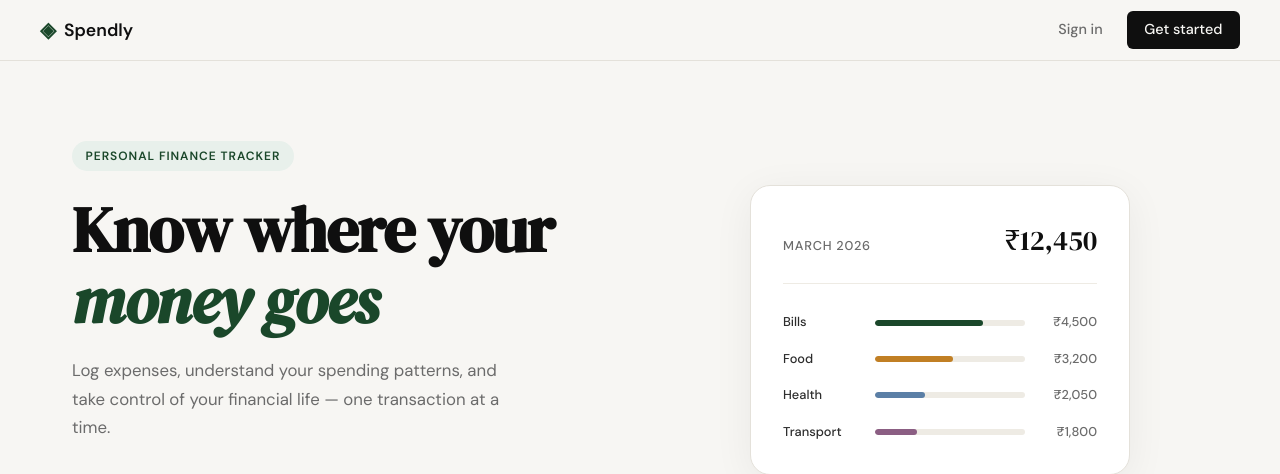
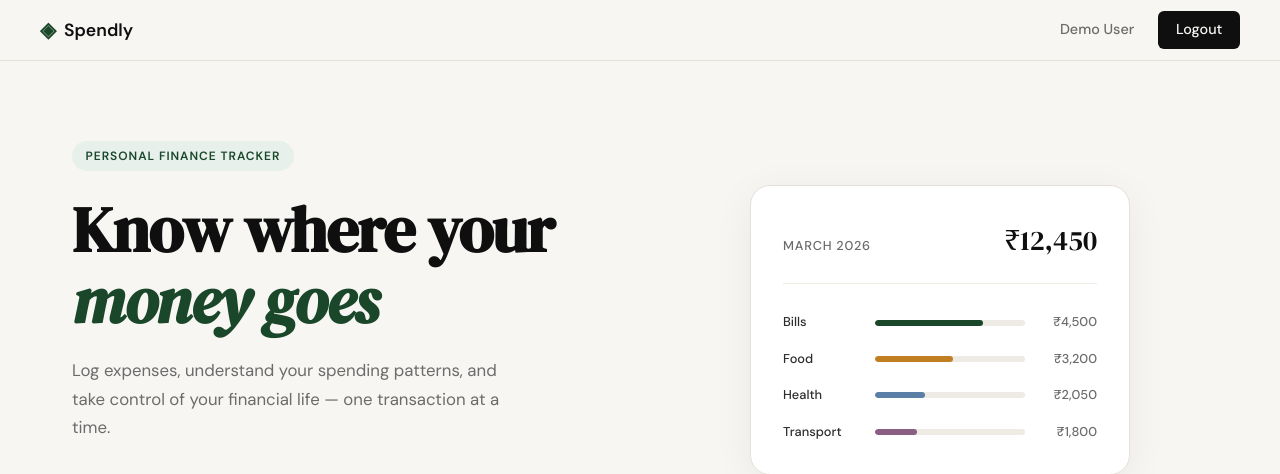
Before and after one commit to PrakhrS/Kharche, a Flask app: page / in a window 1280 px wide. Shown: the top 474 px of the page. Run offline with Flask 3, Linux system fonts and the light colour scheme; a user stored in the database is signed in.

Commit message:
add login functionality

```diff
--- a/app.py
+++ b/app.py
@@ -1,6 +1,6 @@
 from flask import Flask, render_template, request, redirect, url_for, flash, session
 from database.db import get_db, init_db, seed_db, create_user
-from werkzeug.security import generate_password_hash
+from werkzeug.security import generate_password_hash, check_password_hash
 import sqlite3
 
 app = Flask(__name__)
@@ -18,6 +18,10 @@ def landing():
 
 @app.route("/register", methods=["GET", "POST"])
 def register():
+    # Redirect to home if already logged in
+    if session.get("user_id"):
+        return redirect(url_for("landing"))
+
     if request.method == "POST":
         # Get form data
         name = request.form.get("name")
@@ -51,7 +55,7 @@ def register():
             session["user_name"] = name
 
             flash("Registration successful!", "success")
-            return redirect(url_for("login"))
+            return redirect(url_for("landing"))
         except sqlite3.IntegrityError:
             flash("Email already registered", "error")
             return render_template("register.html")
@@ -65,9 +69,61 @@ def register():
     return render_template("register.html")
 
 
-@app.route("/login")
+@app.route("/login", methods=["GET", "POST"])
 def login():
+    # Redirect to home if already logged in
+    if session.get("user_id"):
+        return redirect(url_for("landing"))
+
+    if request.method == "POST":
+        # Get form data
+        email = request.form.get("email")
+        password = request.form.get("password")
+
+        # Validate input
+        if not email or not password:
+            flash("Email and password are required", "error")
+            return render_template("login.html")
+
+        # Connect to database
+        db = get_db()
+
+        try:
+            # Find user by email
+            cursor = db.execute(
+                "SELECT id, name, email, password_hash FROM users WHERE email = ?",
+                (email,)
+            )
+            user = cursor.fetchone()
+
+            # Check if user exists and password matches
+            if user and check_password_hash(user["password_hash"], password):
+                # Set session variables
+                session["user_id"] = user["id"]
+                session["user_email"] = user["email"]
+                session["user_name"] = user["name"]
+
+                flash("Login successful!", "success")
+                return redirect(url_for("profile"))
+            else:
+                flash("Invalid email or password", "error")
+                return render_template("login.html")
+        except Exception as e:
+            flash("An error occurred during login", "error")
+            return render_template("login.html")
+        finally:
+            db.close()
+
+    # GET request
     return render_template("login.html")
+
+
+@app.route("/logout")
+def logout():
+    # Clear session
+    session.clear()
+    flash("You have been logged out", "info")
+    return redirect(url_for("landing"))
 
 
 @app.route("/terms")
@@ -83,10 +139,6 @@ def privacy():
 # ------------------------------------------------------------------ #
 # Placeholder routes — students will implement these                  #
 # ------------------------------------------------------------------ #
-
-@app.route("/logout")
-def logout():
-    return "Logout — coming in Step 3"
 
 
 @app.route("/profile")
--- a/templates/base.html
+++ b/templates/base.html
@@ -19,8 +19,13 @@
                 <span class="brand-name">Spendly</span>
             </a>
             <div class="nav-links">
-                <a href="{{ url_for('login') }}">Sign in</a>
-                <a href="{{ url_for('register') }}" class="nav-cta">Get started</a>
+                {% if session.user_id %}
+                    <a href="{{ url_for('profile') }}" class="nav-user">{{ session.user_name }}</a>
+                    <a href="{{ url_for('logout') }}" class="nav-cta">Logout</a>
+                {% else %}
+                    <a href="{{ url_for('login') }}">Sign in</a>
+                    <a href="{{ url_for('register') }}" class="nav-cta">Get started</a>
+                {% endif %}
             </div>
         </div>
     </nav>
```
Also changed, not shown: templates/login.html (+8 -4 lines), .claude/specs/03-login-logout.md (added), spendly.db.
